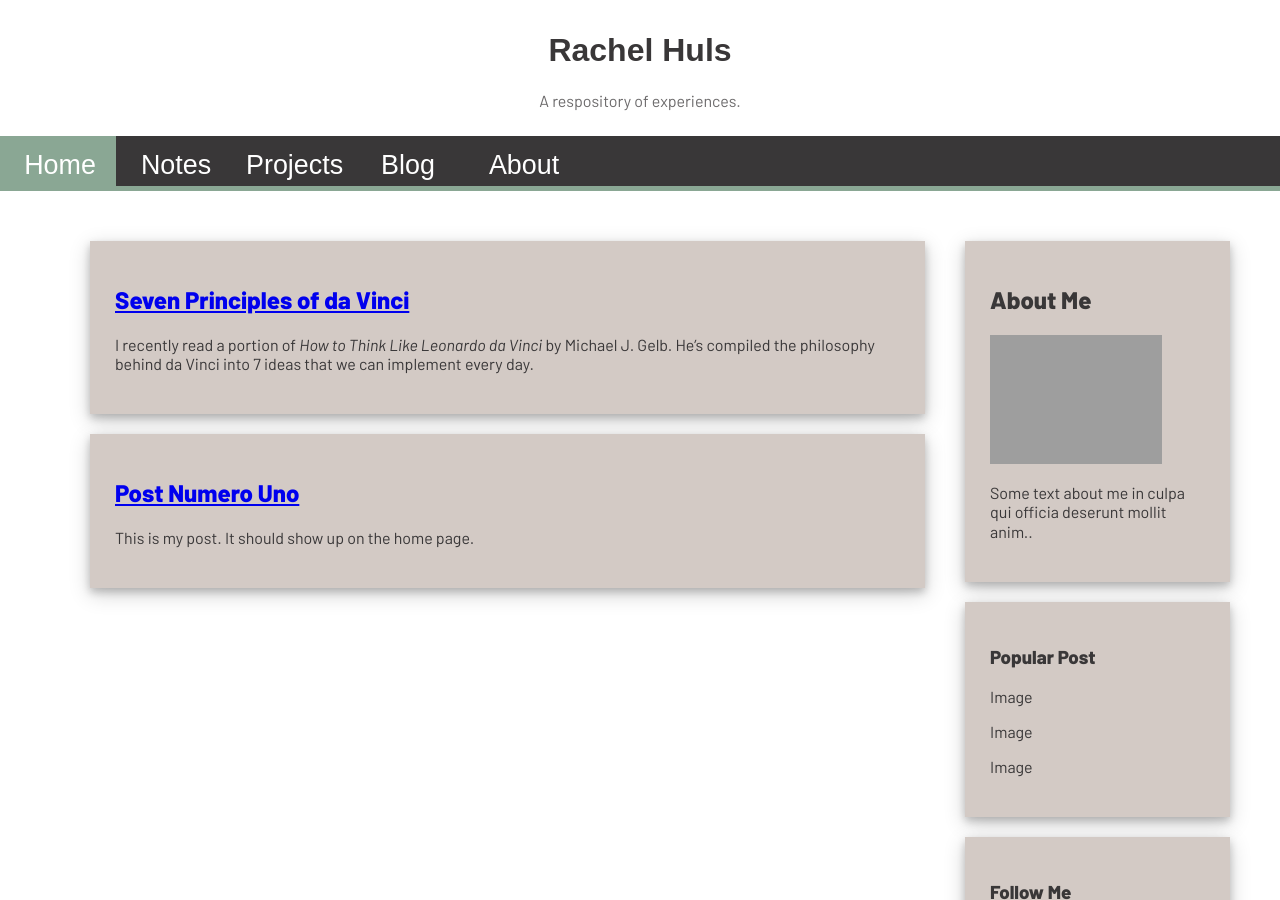
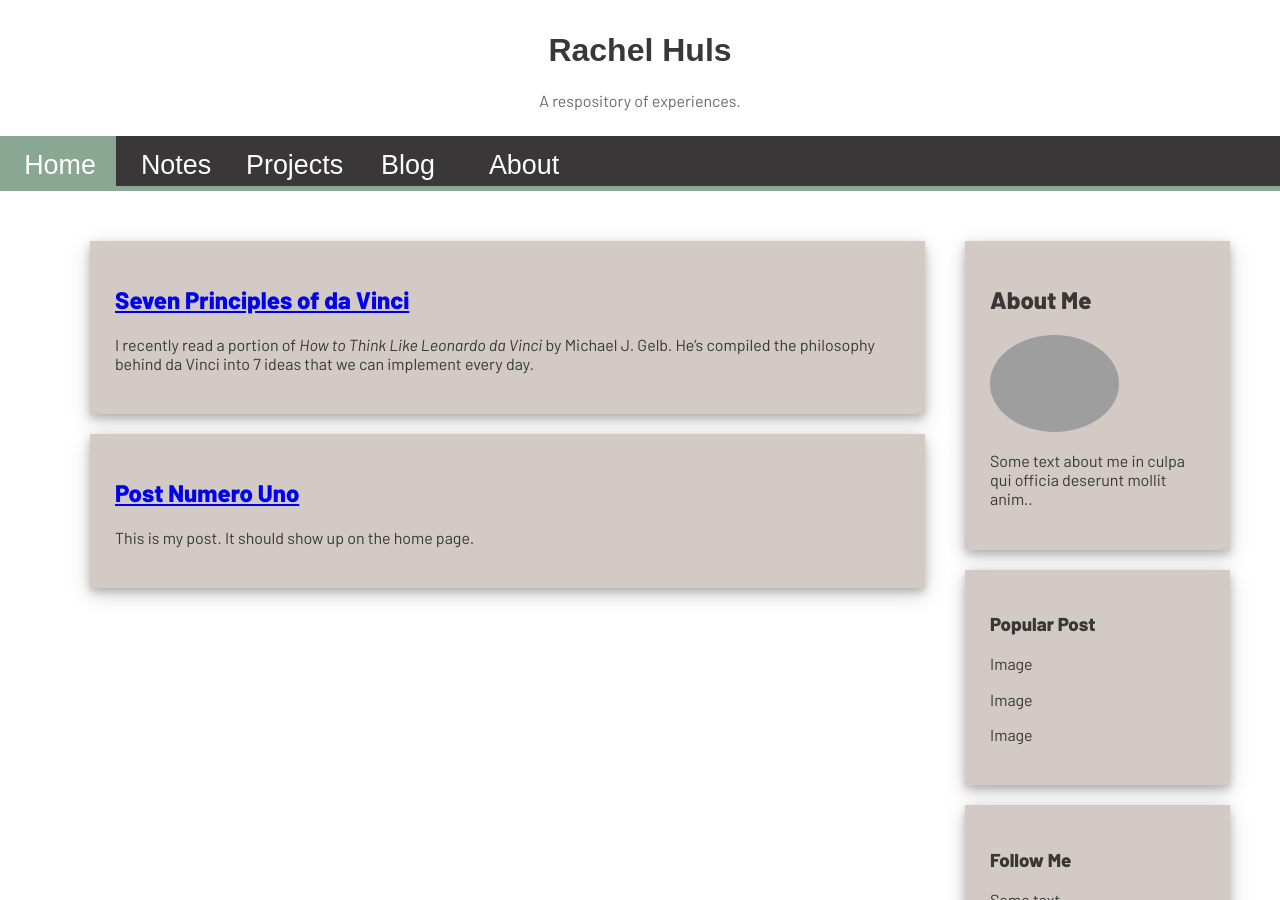
Before and after one commit to rachelhuls/rachelhuls.github.io, a Jekyll site: the page built from index.html, in a window 1280 px wide and 900 px high. Built offline with Jekyll 4.4.1, drawn with Linux system fonts in a browser that asks for light colours; some web fonts are replaced.

Commit message:
Update index.html

```diff
--- a/index.html
+++ b/index.html
@@ -17,7 +17,7 @@ title: Home
       <h2>About Me</h2>
       <div class="profile-pic">
 	      <div class="center">
-		    <img width="80%"  src="{{ site.url }}static/img/{{ site.profile_pic }}" alt="Profile Image">
+		    <img class="img-circle" width="60%"  src="{{ site.url }}static/img/{{ site.profile_pic }}" alt="Profile Image">
 	    	</div>
 	  </div>
       <p>Some text about me in culpa qui officia deserunt mollit anim..</p>
```
